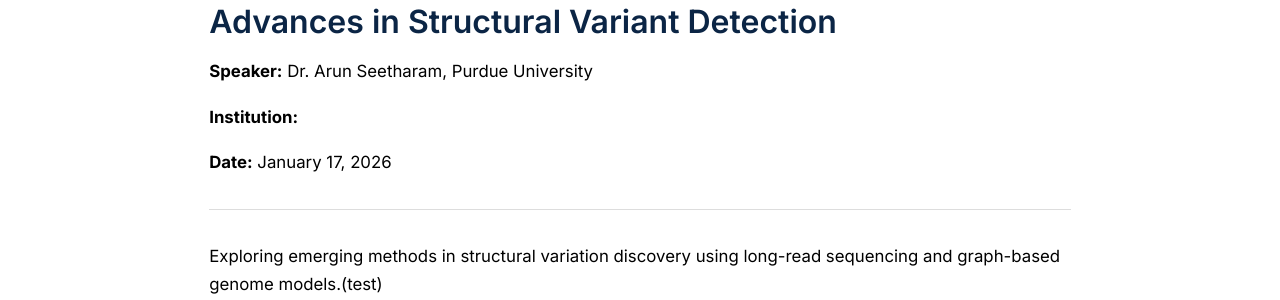
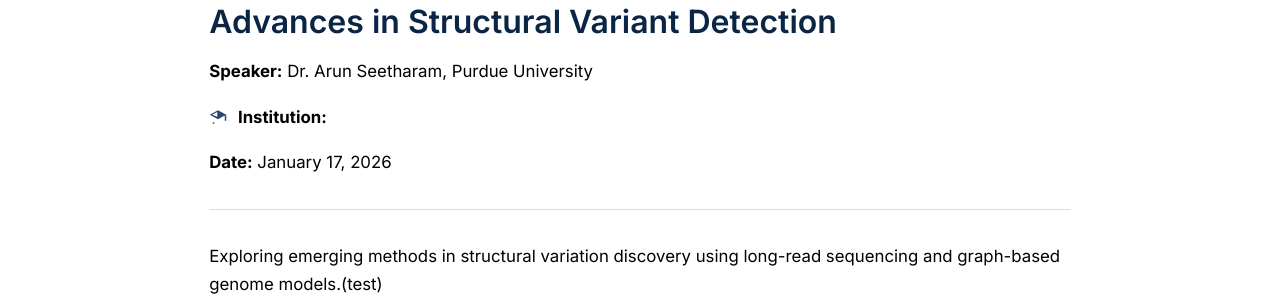
Before and after one commit to Midwest-Bioinformatics-Showcase/midwest-bioinformatics-showcase.github.io, a Jekyll site: the page built from _seminars/2026-01-17-arun-seetharam.md, in a window 1280 px wide. Shown: the part 323-623 px from the top of the page. Built offline with Jekyll 4.4.1, drawn with Linux system fonts in a browser that asks for light colours.

Commit message:
icons for links

```diff
--- a/_layouts/default.html
+++ b/_layouts/default.html
@@ -182,6 +182,13 @@
     color: #9099a2;
     font-style: italic;
 }
+.icon {
+    width: 18px;
+    height: 18px;
+    vertical-align: -3px;
+    margin-right: 6px;
+    fill: #294a70;  /* your primary link color */
+}
 
     </style>
 
--- a/_layouts/seminar.html
+++ b/_layouts/seminar.html
@@ -6,22 +6,49 @@
     <h1>{{ page.title }}</h1>
 
     <p><strong>Speaker:</strong> {{ page.speaker }}</p>
-    <p><strong>Institution:</strong> {{ page.institution }}</p>
+    <p>
+        <svg class="icon" viewBox="0 0 24 24">
+            <path
+                d="M12 3L1 9l11 6 9-4.9V17h2V9L12 3zm-1 8.7L4.2 9 11 5.3V11.7zM5 19h2v2H5v-2zm4 19h2v2H9v-2zm4 0h2v2h-2v-2zm4 0h2v2h-2v-2z" />
+        </svg>
+        <strong>Institution:</strong> {{ page.institution }}
+    </p>
 
     <p><strong>Date:</strong>
         {{ page.date | date: "%B %d, %Y" }}
     </p>
 
     {% if page.zoom_link %}
-    <p><a href="{{ page.zoom_link }}">Join Zoom</a></p>
+    <p>
+        <a href="{{ page.zoom_link }}">
+            <svg class="icon" viewBox="0 0 24 24">
+                <path d="M16 7H4c-1.1 0-2 .9-2 2v6c0 1.1.9 2 2 2h12c1.1 0 2-.9 2-2v-1l4 2V8l-4 2V9c0-1.1-.9-2-2-2z" />
+            </svg>
+            Join Zoom
+        </a>
+    </p>
     {% endif %}
 
     {% if page.calendar_link %}
-    <p><a href="{{ page.calendar_link }}">Add to Calendar</a></p>
+    <p>
+        <a href="{{ page.calendar_link }}">
+            <svg class="icon" viewBox="0 0 24 24">
+                <path
+                    d="M7 2v2H5a2 2 0 0 0-2 2v2h18V6a2 2 0 0 0-2-2h-2V2h-2v2H9V2H7zm13 8H4v10a2 2 0 0 0 2 2h12a2 2 0 0 0 2-2V10z" />
+            </svg>
+            Add to Calendar
+        </a>
+    </p>
     {% endif %}
-
     {% if page.recording_link %}
-    <p><a href="{{ page.recording_link }}">Recording</a></p>
+    <p>
+        <a href="{{ page.recording_link }}">
+            <svg class="icon" viewBox="0 0 24 24">
+                <path d="M15 8l5-3v14l-5-3v2H3V6h12v2z" />
+            </svg>
+            Recording
+        </a>
+    </p>
     {% endif %}
 
     <hr>
```
